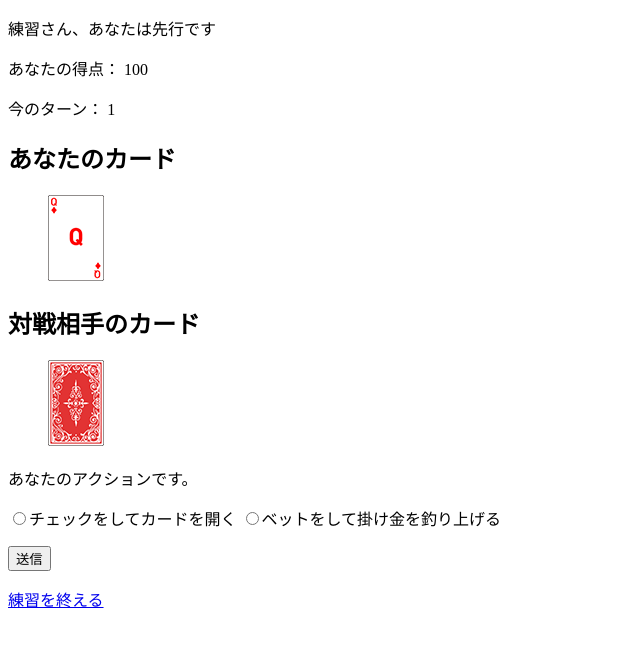
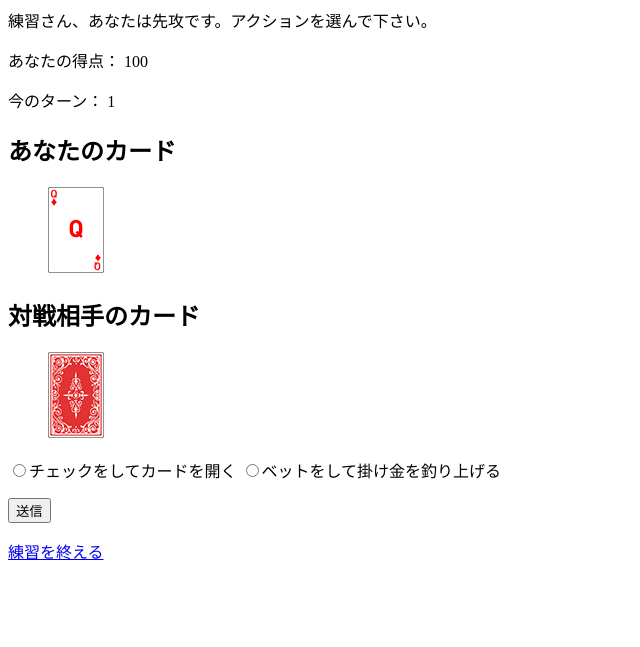
Before and after one commit to Jonh-Nash/toy-poker, a Django app: page /train_btn/ in a window 1280 px wide. Shown: the top 647 px of the page, without its empty margins (0-640 px from the left). Run offline with Django 3.2, Linux system fonts and the light colour scheme.

Commit message:
add a msg function about messages

```diff
--- a/toy_poker/poker/views.py
+++ b/toy_poker/poker/views.py
@@ -109,8 +109,10 @@ def pokerbtnfunc(request):
         return render(request, 'logout.html')
 
     if request.method == 'GET':
+        msg = user + "さん、あなたは先攻です。アクションを選んで下さい。"
         content = {
             'user' : user,
+            'msg' : msg,
             'turn' : turn,
             'tokuten' : tokuten,
             'player_card' : player_card,
@@ -129,8 +131,10 @@ def pokerbtnfunc(request):
         action_history.save()
 
         tokuten = tokuten + point
+        msg = user + "さん、あなたは" + str(point) + "ポイント獲得しました。現在のチップ量は、" + str(tokuten) + "です。残りのターンは" + str(turn) + "です。次のターンへ進んでください。"
         content = {
             'user' : user,
+            'msg' : msg,
             'turn' : turn,
             'tokuten' : tokuten,
             'player_card' : player_card,
@@ -168,8 +172,13 @@ def pokerbbfunc(request):
 
     if request.method == 'GET':
         action_opp = bot_actions("BTN", opp_card, player_card)
+        if action_opp == "bet":
+            msg = user + "さん、あなたは後攻です。相手のアクションは、ベットです。アクションを選んで下さい。"
+        else :
+            msg = user + "さん、あなたは後攻です。相手のアクションは、チェックです。結果を見てください。"
         content = {
             'user' : user,
+            'msg' : msg,
             'turn' : turn,
             'tokuten' : tokuten,
             'player_card' : player_card,
@@ -189,8 +198,10 @@ def pokerbbfunc(request):
         action_history.save()
 
         tokuten = tokuten + point
+        msg = user + "さん、あなたは" + str(point) + "ポイント獲得しました。現在のチップ量は、" + str(tokuten) + "です。残りのターンは" + str(turn) + "です。次のターンへ進んでください。"
         content = {
             'user' : user,
+            'msg' : msg,
             'turn' : turn,
             'tokuten' : tokuten,
             'player_card' : player_card,
@@ -222,8 +233,10 @@ def trainbtnfunc(request):
     user = "練習"
 
     if request.method == 'GET':
+        msg = user + "さん、あなたは先攻です。アクションを選んで下さい。"
         content = {
             'train' : "train",
+            'msg' : msg,
             'user' : user,
             'turn' : turn,
             'tokuten' : tokuten,
@@ -240,9 +253,11 @@ def trainbtnfunc(request):
         card_flag = True
 
         tokuten = tokuten + point
+        msg = user + "さん、あなたは" + str(point) + "ポイント獲得しました。現在のチップ量は、" + str(tokuten) + "です。残りのターンは" + str(turn) + "です。次のターンへ進んでください。"
         content = {
             'train' : "train",
             'user' : user,
+            'msg' : msg,
             'turn' : turn,
             'tokuten' : tokuten,
             'player_card' : player_card,
@@ -264,9 +279,14 @@ def trainbbfunc(request):
 
     if request.method == 'GET':
         action_opp = bot_actions("BTN", opp_card, player_card)
+        if action_opp == "bet":
+            msg = user + "さん、あなたは後攻です。相手のアクションは、ベットです。アクションを選んで下さい。"
+        else:
+            msg = user + "さん、あなたは後攻です。相手のアクションは、チェックです。結果を見てください。"
         content = {
             'train' : "train",
             'user' : user,
+            'msg' : msg,
             'turn' : turn,
             'tokuten' : tokuten,
             'player_card' : player_card,
@@ -275,6 +295,7 @@ def trainbbfunc(request):
         return render(request, 'poker_bb.html', content)
 
     if request.method == 'POST':
+        msg = "a"
         # 結果から獲得ポイントを出し、フラグを立てる
         action_player = request.POST['action']
         action_opp = request.POST['action_opp']
@@ -283,9 +304,11 @@ def trainbbfunc(request):
         card_flag = True
 
         tokuten = tokuten + point
+        msg = user + "さん、あなたは" + str(point) + "ポイント獲得しました。現在のチップ量は、" + str(tokuten) + "です。残りのターンは" + str(turn) + "です。次のターンへ進んでください。"
         content = {
             'train' : "train",
             'user' : user,
+            'msg' : msg,
             'turn' : turn,
             'tokuten' : tokuten,
             'player_card' : player_card,
--- a/toy_poker/templates/poker_btn.html
+++ b/toy_poker/templates/poker_btn.html
@@ -8,17 +8,11 @@
 <body>
     <!-- メッセージと今の勝ち負け額の表示 -->
     {% if card_flag == True %}
-        {% if action == "bet" %}
-            あなたのアクションは {{ action }} でした。
-            対戦相手のアクションは {{ action_opp }} でした。
-        {% elif action == "check" %}
-            あなたのアクションは {{ action }} でした。
-        {% endif %}
-        <p>    {{ user }}さん、あなたは{{ point }}ポイント獲得しました。</p>
+        {{ msg }}
         <p> あなたのチップ量： {{ tokuten }}</p>
         <p> 今のターン： {{ turn }}</p>
     {% else %}
-        <p> {{ user }}さん、あなたは先行です </p>
+        {{ msg }}
         <p> あなたの得点： {{ tokuten }}</p>
         <p> 今のターン： {{ turn }}</p>
     {% endif %}
@@ -44,7 +38,6 @@
     </ul>
 
     {% if card_flag != True %}
-    あなたのアクションです。
     <form action="" method="POST">
         {% csrf_token %}
         <p>
```
Also changed, not shown: toy_poker/templates/poker_bb.html (+2 -8 lines), toy_poker/db.sqlite3.
